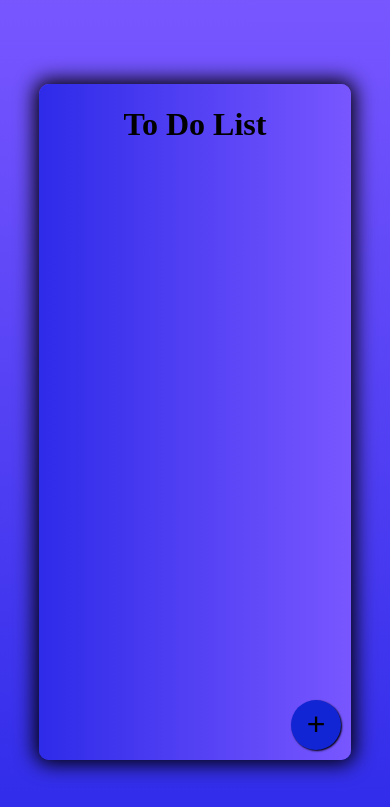
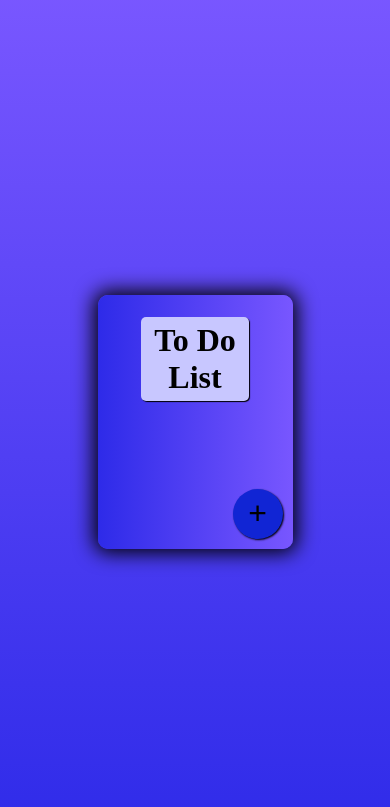
Before and after one commit to oluwayomid00/toDoList, a plain HTML site: page index.html in a window 390 px wide. Drawn offline with nearby package versions, Linux system fonts and the light colour scheme.

Commit message:
added some responsiveness

```diff
--- a/CSS/toDoList.scss
+++ b/CSS/toDoList.scss
@@ -12,8 +12,8 @@ body{
 }
 
 .container{
-    width: 80%;
-    height: 80%;
+    width: 50%;
+    height: 30%;
     display: flex;
     flex-direction: column;
     justify-content: center;
@@ -23,6 +23,17 @@ body{
     overflow: hidden;
     position: absolute;
     background-image: linear-gradient(to right, hsl(241, 81%, 54%), hsl(252, 100%, 67%));
+    h1{
+        text-align: center;
+        background-color: hsl(241, 100%, 89%);
+        padding: 5px;
+        width: 50%;
+        border-radius: 5px;
+        box-shadow: 1px 1px 1px 0px;
+    }
+    h1:hover{
+        box-shadow: 1px 1px 4px 0px;
+    }
 }
 
 .new-list-button{
@@ -117,6 +128,10 @@ ul{
     margin: 0px 10px;
 }
 
+.to-do-list-container:hover{
+    box-shadow: 1px 1px 1px 0px;
+}
+
 .container-content-left{
     width: 100%;
     height: auto;
```
Also changed, not shown: CSS/toDoList.css, 1 other file.
